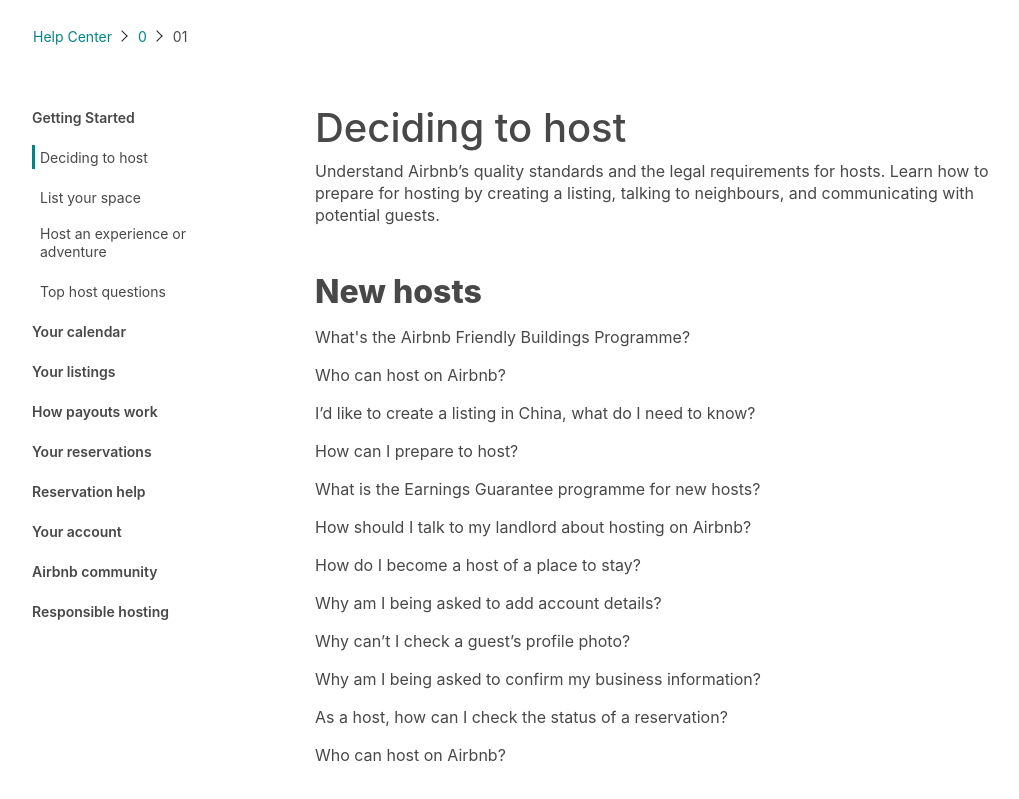
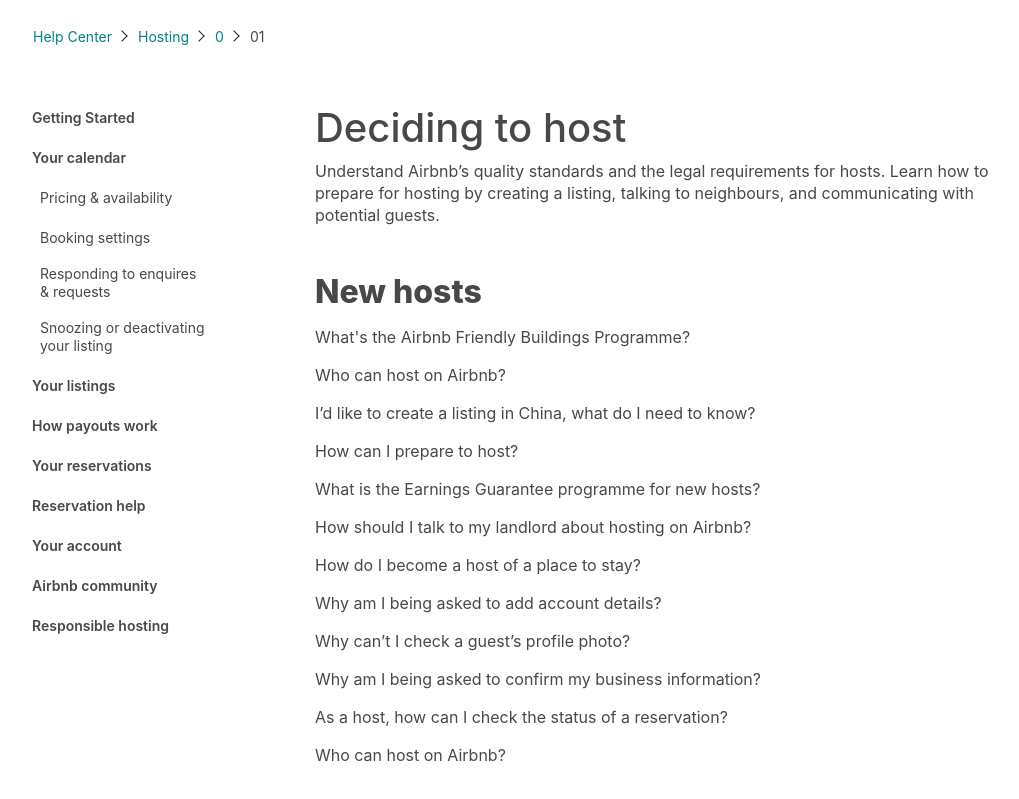
Before and after one commit to chirayumodi18/Naoufal-task, a React (Create React App) app: page /help/0/01 in a window 1280 px wide. Shown: the top 799 px of the page, without its empty margins (33-1052 px from the left). Built offline with nearby package versions, Linux system fonts and the light colour scheme.

Commit message:
updated breadcrumb logic

```diff
--- a/src/Containers/help/bread-crumbs/index.tsx
+++ b/src/Containers/help/bread-crumbs/index.tsx
@@ -17,10 +17,16 @@
 				<ol>
 					<li>
 						<span className="data" onClick={() => history.push('/help')}>Help Center</span>
-						<span className="arrow" />
+						{data.length > 1 && <span className="arrow" />}
+						{data.length > 1 && (
+							<>
+								<span className="data" onClick={() => history.push('/help/hosting')}>Hosting</span>
+								{data.length > 2 && <span className="arrow" />}
+							</>
+						)}
 						{
 							data.map((u, index) => {
-								if (!u) return null
+								if (['hosting', 'help'].includes(u)) return null
 								return (
 									<Fragment key={index}>
 										<span
--- a/src/Containers/help/display-section/index.tsx
+++ b/src/Containers/help/display-section/index.tsx
@@ -11,18 +11,23 @@
 };
 
 const DisplaySection: FC<propTypes> = ({ ...props }) => {
-	const panelId = props.data[2];
-	const linkId = props.data[3];
-	const page = props.data[4];
+	const panelId = props.data[1];
+	const linkId = props.data[2];
+	const page = props.data[3];
 	const selectedPanel = props.panelData.find(panel => panel.id === Number(panelId));
 	const selectedLink = selectedPanel && selectedPanel.children.find((c: any) => c.id === linkId);
-	if (!selectedPanel) {
+	debugger
+	if (!selectedPanel && panelId !== 'hosting') {
 		return <h1>Welcome to Help section</h1>
 	};
 	return (
 		<div className="help-section-wrapper__display-section">
 			{
-				page ? (
+				panelId === 'hosting' ? (
+					<div>
+						<h1>Hosting</h1>
+					</div>
+				) : page ? (
 					<Switch>
 						<Route exact path={`/help/${panelId}/${linkId}/whats-the-airbnb-friendly-buildings-programme`} component={Links.AirbnbFriendlyProgramme} />
 						<Route exact path={`/help/${panelId}/${linkId}/who-can-host-on-airbnb`} component={Links.WhoCanHostOnAirbnb} />
--- a/src/Containers/help/index.tsx
+++ b/src/Containers/help/index.tsx
@@ -387,11 +387,12 @@
 ];
 
 const Help = ({ ...props }) => {
-	const url = props.match.url.split('/');
-	const params = props.match.params ? (props.match.params[0] || '').split('/') : []
+	let url = props.match.url.split('/');
+	url = url.filter((u: string) => u)
+	debugger
 	return (
 		<div className="help-container">
-			<BreadCrumbs data={params} history={props.history} />
+			<BreadCrumbs data={url} history={props.history} />
 			<div className="help-section-wrapper">
 				<HelpSection data={url} history={props.history} panelData={panelData} />
 				<DisplaySection data={url} panelData={panelData} history={props.history} />
```
